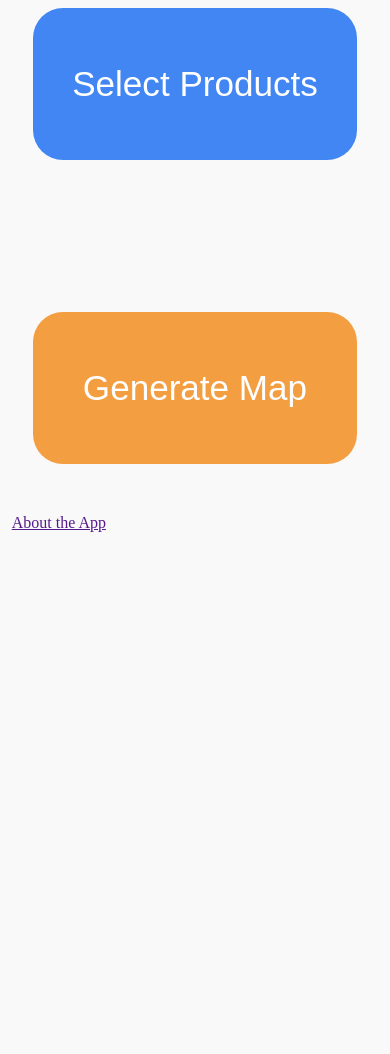
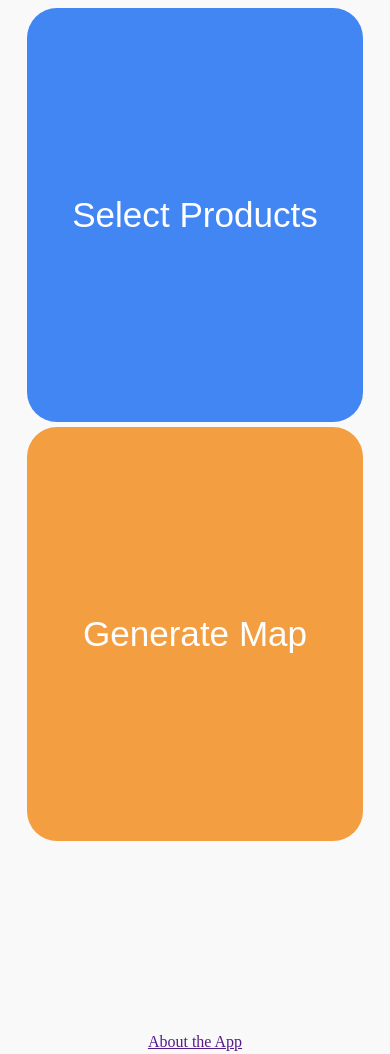
Before and after one commit to twistafries/PWA, a plain HTML site: page app/index_mobile.html in a window 390 px wide. Before the commit the page ends 1021 px from the top, so only its background shows below. Drawn offline with Linux system fonts and the light colour scheme.

Commit message:
Fixed the alignment for index_mobile.

```diff
--- a/app/index_mobile.html
+++ b/app/index_mobile.html
@@ -80,7 +80,8 @@
 	<body>
 		<div class="container">
 			<div class="btn_select">
-				<button class="btn" id="select" onclick="showRad()">Select Products</button>
+
+				<center><button class="btn" id="select" onclick="showRad()">Select Products</button></center>
 			</div>
 				<center>
 					<div class="checkbox" id="rad">
@@ -154,17 +155,17 @@
 				<!-- missing select entrance -->
 
 			<div class="genhide">
-				<button class="btn" id="generate" onclick = "drawMap()">Generate Map</button>
-				<button class="btn" id="hide" onclick = "hideMap()">Hide Map</button>
+				<center><button class="btn" id="generate" onclick = "drawMap()">Generate Map</button></center>
+				<center><button class="btn" id="hide" onclick = "hideMap()">Hide Map</button></center>
 			</div>
 
 			<div>
-				<canvas id = "gMap"> You might need to update your browser to see the image.</canvas>
+				<center><canvas id = "gMap"> You might need to update your browser to see the image.</canvas></center>
 			</div>
 		</div>
 
 		<div class="about">
-			<a href="">About the App</a>
+			<center><a href="">About the App</a></center>
 		</div>
 
 
--- a/app/styles/style_mobile.css
+++ b/app/styles/style_mobile.css
@@ -1,22 +1,5 @@
 body {
 	background-color: #f9f9f9;
-	height: 100%;
-	max-width: 100%;
-	min-width: 50%;
-}
-
-div {
-	height: 60%;
-	width: 98%;
-	margin: auto;
-}
-
-div#rad {
-	display: none;
-}
-
-canvas {
-	display: none;
 }
 
 button {
@@ -24,16 +7,10 @@ button {
 	border: none;
 	color: white;
 	width: 90%;
-	margin-left: 5%;
+	margin: 5px;
 	height: 50%;
 	border-radius: 30px;
 	font-size: 9vmin;
-}
-
-input {
-	background-color: #2196F3;
-	vertical-align: middle;
-	display: none;
 }
 
 button#hide {
@@ -59,15 +36,20 @@ label {
 	border-radius: 30px;
 }
 
-.genhide {
-	position: relative;
-}
-
-.checkbox {
-	position: relative;
-	max-height: 100%;
+input {
+	background-color: #2196F3;
+	vertical-align: middle;
+	display: none;
 }
 
 .check:checked + .cblabel {
 	background-color: blue;
 }
+
+.checkbox {
+	display: none;
+}
+
+canvas {
+	width: 100%;
+}
```
